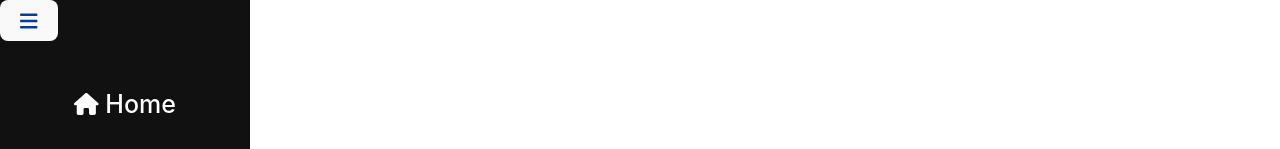
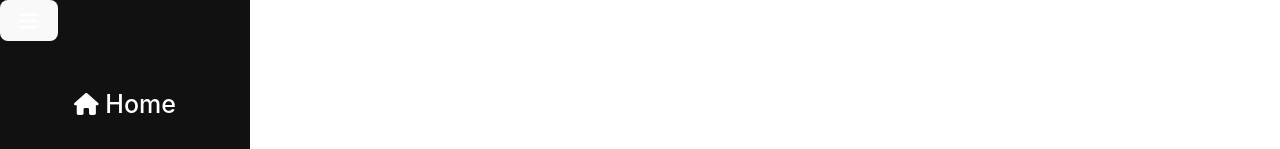
Before and after one commit to avilla13/avx-portfolio, a React (Vite) app: page / in a window 1280 px wide. Shown: the top 149 px of the page. Built offline with nearby package versions, Linux system fonts and the light colour scheme.

Commit message:
Change menu sidebar color

```diff
--- a/src/components/NavBar/NavBar.jsx
+++ b/src/components/NavBar/NavBar.jsx
@@ -15,7 +15,7 @@ export default function Navbar() {
     return (
         <nav>
             <button onClick={toggleSidebar} className='navtoggle'>
-                <FontAwesomeIcon icon={ faBars } size='lg' style={{color: "#003ca3",}} />
+                <FontAwesomeIcon icon={ faBars } size='lg' style={{color: "white",}} />
             </button>
             <div className={`navitems ${openNav ? 'open' : ''}`} >
                 <ul>
```
